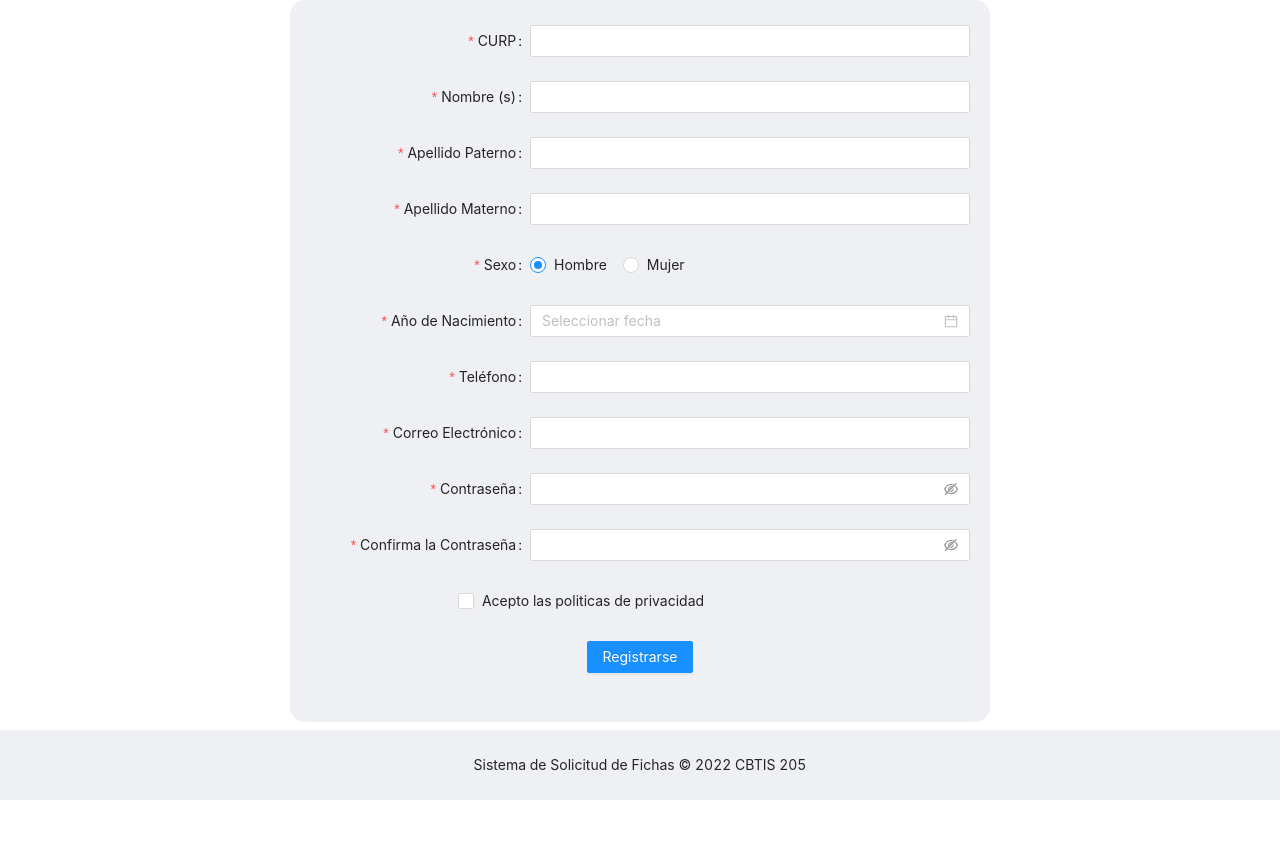
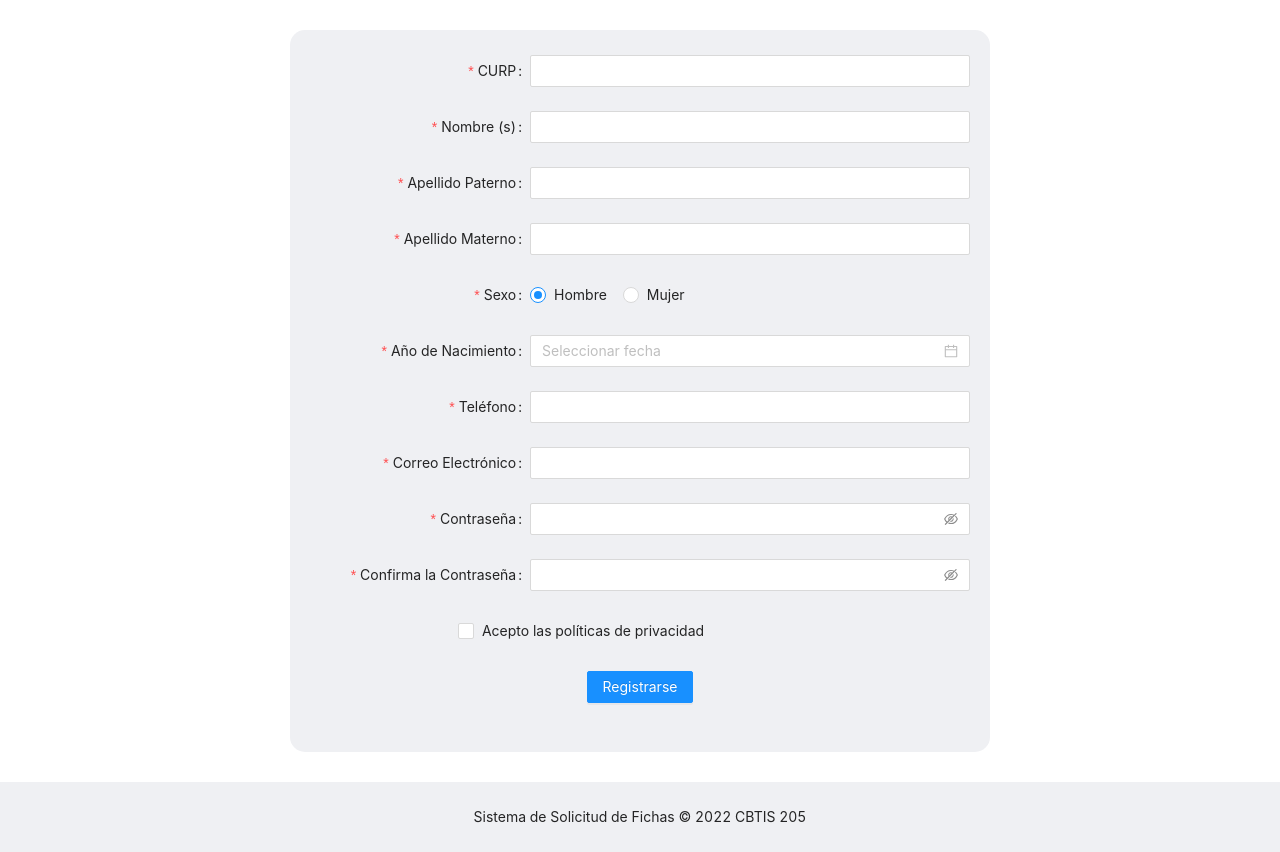
Before and after one commit to Juggantiss/residencia-front, a React (Create React App) app: page / in a window 1280 px wide. Before the commit the page ends 800 px from the top, so only its background shows below. Built offline with nearby package versions, Linux system fonts and the light colour scheme; no server answers.

Commit message:
Validaciones de inputs con schemas

```diff
--- /dev/null
+++ b/src/forms/schemas/register.schema.js
@@ -0,0 +1,93 @@
+export const REGISTER_SCHEMA = {
+  curp: [
+    {
+      required: true,
+      message: "Por favor ingresa tu curp"
+    },
+    {
+      pattern: /^[a-zA-Z0-9|ñ|Ñ]+$/,
+      message: "La curp solo debe incluir letras y números sin espacios"
+    }
+  ],
+  name: [
+    {
+      required: true,
+      message: "Por favor ingresa un nombre"
+    },
+    {
+      pattern: /^[a-zA-Z|ñ|Ñ]([a-zA-Z|ñ|Ñ ]*)[a-zA-Z|ñ|Ñ]$/,
+      message: "El nombre solo debe incluir letras"
+    }
+  ],
+  firstLastName: [
+    {
+      required: true,
+      message: "Por favor ingresa tu apellido paterno"
+    },
+    {
+      pattern: /^[a-zA-Z|ñ|Ñ]([a-zA-Z|ñ|Ñ ]*)[a-zA-Z|ñ|Ñ]$/,
+      message: "El apellido paterno solo debe incluir letras"
+    }
+  ],
+  secondLastName: [
+    {
+      required: true,
+      message: "Por favor ingresa tu apellido materno"
+    },
+    {
+      pattern: /^[a-zA-Z|ñ|Ñ]([a-zA-Z|ñ|Ñ ]*)[a-zA-Z|ñ|Ñ]$/,
+      message: "El apellido materno solo debe incluir letras"
+    }
+  ],
+  email: [
+    {
+      required: true,
+      message: "Por favor ingresa tu correo"
+    },
+    {
+      pattern:
+        /^[a-z0-9!#$%&'*+/=?^_`{|}~-]+(?:\.[a-z0-9!#$%&'*+/=?^_`{|}~-]+)*@(?:[a-z0-9](?:[a-z0-9-]*[a-z0-9])?\.)+[a-z0-9](?:[a-z0-9-]*[a-z0-9])?$/,
+      message: "Ingresa un correo válido"
+    }
+  ],
+  password: [
+    {
+      required: true,
+      message: "Por favor ingresa una contraseña"
+    }
+  ],
+  confirmPassword: [
+    {
+      required: true,
+      message: "Por favor confirma tu contraseña"
+    }
+  ],
+  birthday: [
+    {
+      required: true,
+      message: "Por favor ingresa tu año de nacimiento"
+    }
+  ],
+  phone: [
+    {
+      required: true,
+      message: "Por favor ingresa tu número de teléfono"
+    },
+    {
+      pattern: /^[0-9]+$/,
+      message: "El número de teléfono solo debe incluir números"
+    }
+  ],
+  gender: [
+    {
+      required: true,
+      message: "Por favor ingresa tu sexo"
+    }
+  ],
+  polities: [
+    {
+      required: true,
+      message: "Debes de aceptar las políticas de privacidad"
+    }
+  ]
+};
--- /dev/null
+++ b/src/forms/states/register.js
@@ -0,0 +1,13 @@
+export const REGISTER_INITIAL_STATE = {
+  name: "",
+  email: "",
+  password: "",
+  confirmPassword: "",
+  firstLastName: "",
+  secondLastName: "",
+  curp: "",
+  birthday: "",
+  phone: "",
+  gender: "Hombre",
+  polities: false
+};
--- a/src/pages/Register.jsx
+++ b/src/pages/Register.jsx
@@ -1,30 +1,19 @@
 import "../styles/registro/Register.modules.css";
 import "dayjs/locale/es-mx";
 import { useState } from "react";
-import {
-  Form,
-  Input,
-  Button,
-  Checkbox,
-  Col,
-  Row,
-  Radio,
-  DatePicker
-} from "antd";
+import { Form, Input, Button, Checkbox, Radio, DatePicker } from "antd";
 import Home from "../layouts/Home";
 import locale from "antd/es/date-picker/locale/es_ES";
+
+import { REGISTER_INITIAL_STATE } from "../forms/states/register";
+import { FORM_ITEM_LAYOUT } from "../utils/formItemLayout";
+import { REGISTER_SCHEMA } from "../forms/schemas/register.schema";
 
 const { Item } = Form;
 const { Password } = Input;
 const { Group } = Radio;
 
 function Register() {
-  const [valueRadio, setValueRadio] = useState(1);
-
-  const onChangeRadio = (e) => {
-    setValueRadio(e.target.value);
-  };
-
   const formSuccess = (data) => {
     console.log(data);
   };
@@ -33,167 +22,81 @@ function Register() {
     console.log(error);
   };
 
-  const formItemLayout = {
-    labelCol: {
-      xs: {
-        span: 12
-      },
-      sm: {
-        span: 8
-      }
-    },
-    wrapperCol: {
-      xs: {
-        span: 4
-      },
-      sm: {
-        span: 20
-      }
-    }
-  };
-
   return (
     <Home>
       <Form
         name="form-register"
-        initialValues={{
-          name: ""
-        }}
+        initialValues={REGISTER_INITIAL_STATE}
         onFinish={formSuccess}
         onFinishFailed={formFailed}
-        {...formItemLayout}
+        autoComplete="off"
+        {...FORM_ITEM_LAYOUT}
       >
-        <Item
-          label="CURP"
-          name={"curp"}
-          rules={[
-            {
-              required: true,
-              message: "Por favor ingresa tu curp"
-            }
-          ]}
-        >
-          <Input />
+        <Item label="CURP" name="curp" rules={REGISTER_SCHEMA.curp}>
+          <Input className="input-upper" maxLength={18} />
         </Item>
-        <Item
-          label="Nombre (s)"
-          name={"name"}
-          rules={[
-            {
-              required: true,
-              message: "Por favor ingresa un nombre"
-            }
-          ]}
-        >
-          <Input />
+        <Item label="Nombre (s)" name="name" rules={REGISTER_SCHEMA.name}>
+          <Input className="input-cap" maxLength={30} />
         </Item>
         <Item
           label="Apellido Paterno"
-          name={"firstLastName"}
-          rules={[
-            {
-              required: true,
-              message: "Por favor ingresa tu apellido paterno"
-            }
-          ]}
+          name="firstLastName"
+          rules={REGISTER_SCHEMA.firstLastName}
         >
-          <Input />
+          <Input className="input-cap" maxLength={50} />
         </Item>
         <Item
           label="Apellido Materno"
-          name={"secondLastName"}
-          rules={[
-            {
-              required: true,
-              message: "Por favor ingresa tu apellido materno"
-            }
-          ]}
+          name="secondLastName"
+          rules={REGISTER_SCHEMA.secondLastName}
         >
-          <Input />
+          <Input className="input-cap" maxLength={50} />
         </Item>
-        <Item
-          label="Sexo"
-          name={"gender"}
-          rules={[
-            {
-              required: true,
-              message: "Por favor ingresa tu sexo"
-            }
-          ]}
-        >
-          <Group
-            onChange={onChangeRadio}
-            value={valueRadio}
-            name="radioGender"
-            defaultValue={1}
-          >
-            <Radio value={1}>Hombre</Radio>
-            <Radio value={2}>Mujer</Radio>
+        <Item label="Sexo" name="gender" rules={REGISTER_SCHEMA.gender}>
+          <Group name="radioGender">
+            <Radio value="Hombre">Hombre</Radio>
+            <Radio value="Mujer">Mujer</Radio>
           </Group>
         </Item>
         <Item
           label="Año de Nacimiento"
-          name={"dateBirth"}
-          rules={[
-            {
-              required: true,
-              message: "Por favor ingresa tu año de nacimiento"
-            }
-          ]}
+          name="birthday"
+          rules={REGISTER_SCHEMA.birthday}
         >
           <DatePicker className="datePicker" locale={locale} />
         </Item>
-        <Item
-          label="Teléfono"
-          name={"phone"}
-          rules={[
-            {
-              required: true,
-              message: "Por favor ingresa tu número de teléfono"
-            }
-          ]}
-        >
+        <Item label="Teléfono" name="phone" rules={REGISTER_SCHEMA.phone}>
           <Input maxLength={10} />
         </Item>
         <Item
           label="Correo Electrónico"
-          name={"email"}
-          rules={[
-            {
-              required: true,
-              message: "Por favor ingresa tu correo"
-            }
-          ]}
+          name="email"
+          rules={REGISTER_SCHEMA.email}
         >
           <Input />
         </Item>
         <Item
           label="Contraseña"
-          name={"password"}
-          rules={[
-            {
-              required: true,
-              message: "Por favor ingresa una contraseña"
-            }
-          ]}
+          name="password"
+          rules={REGISTER_SCHEMA.password}
         >
           <Password />
         </Item>
         <Item
           label="Confirma la Contraseña"
-          name={"password"}
-          rules={[
-            {
-              required: true,
-              message: "Por favor confirma tu contraseña"
-            }
-          ]}
+          name="confirmPassword"
+          rules={REGISTER_SCHEMA.confirmPassword}
         >
           <Password id="form-confirm_password" />
         </Item>
         <div className="items-bottom">
-          <Item name="polities" valuePropName="checked" className="input">
-            <Checkbox>Acepto las politicas de privacidad</Checkbox>
+          <Item
+            name="polities"
+            valuePropName="checked"
+            className="input"
+            rules={REGISTER_SCHEMA.polities}
+          >
+            <Checkbox>Acepto las políticas de privacidad</Checkbox>
           </Item>
           <Item>
             <Button type="primary" htmlType="submit">
--- a/src/styles/Home.modules.css
+++ b/src/styles/Home.modules.css
@@ -27,6 +27,8 @@ html {
   width: 100%;
   height: auto;
   max-width: 700px;
+  margin-top: 30px;
+  margin-bottom: 30px;
 }
 
 .footer {
--- a/src/styles/registro/Register.modules.css
+++ b/src/styles/registro/Register.modules.css
@@ -4,6 +4,14 @@
 
 .input {
   width: 100%;
+}
+
+.input-upper {
+  text-transform: uppercase;
+}
+
+.input-cap {
+  text-transform: capitalize;
 }
 
 .items-bottom {
--- /dev/null
+++ b/src/utils/formItemLayout.js
@@ -0,0 +1,18 @@
+export const FORM_ITEM_LAYOUT = {
+  labelCol: {
+    xs: {
+      span: 12
+    },
+    sm: {
+      span: 8
+    }
+  },
+  wrapperCol: {
+    xs: {
+      span: 4
+    },
+    sm: {
+      span: 20
+    }
+  }
+};
```
